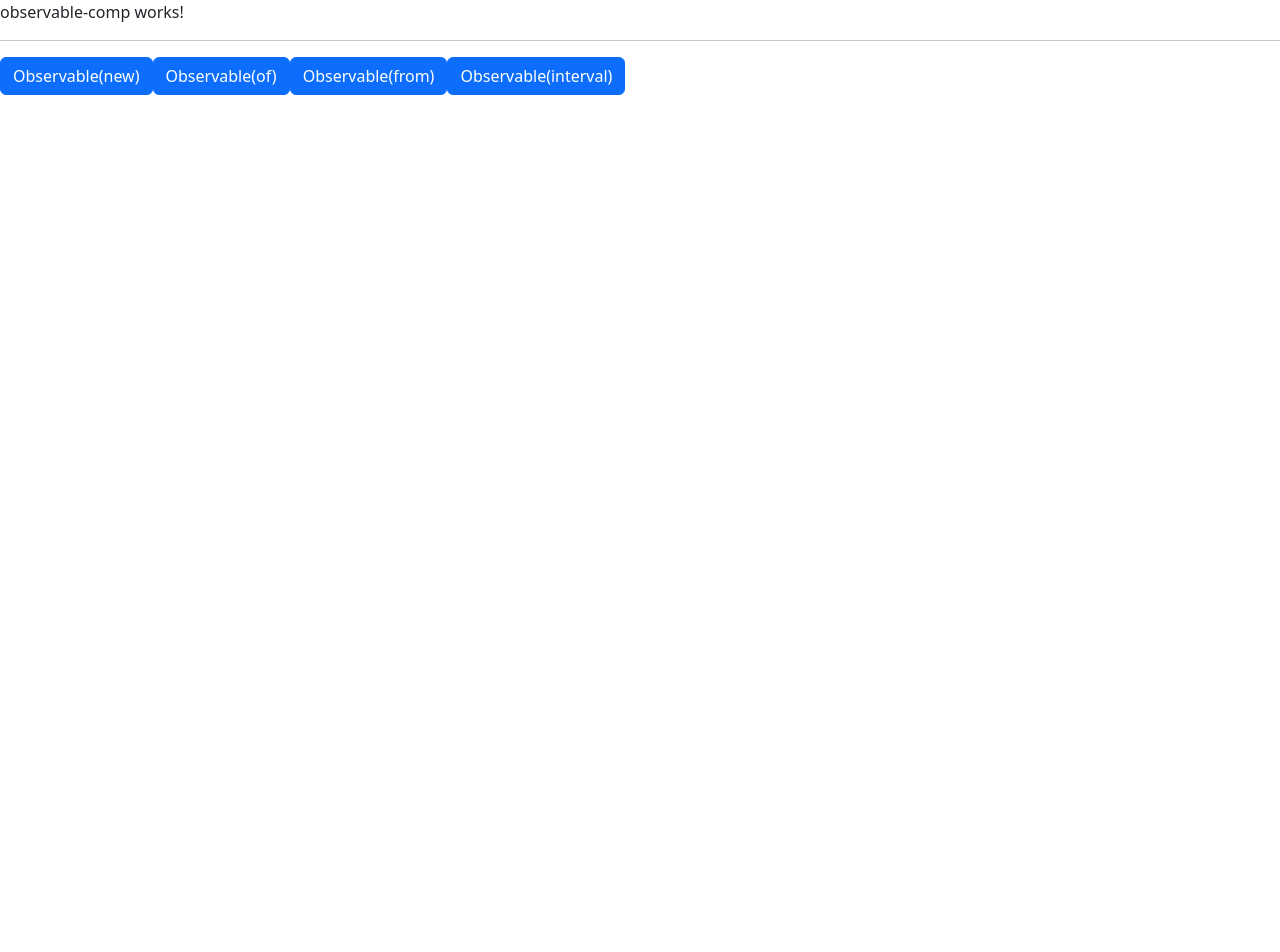
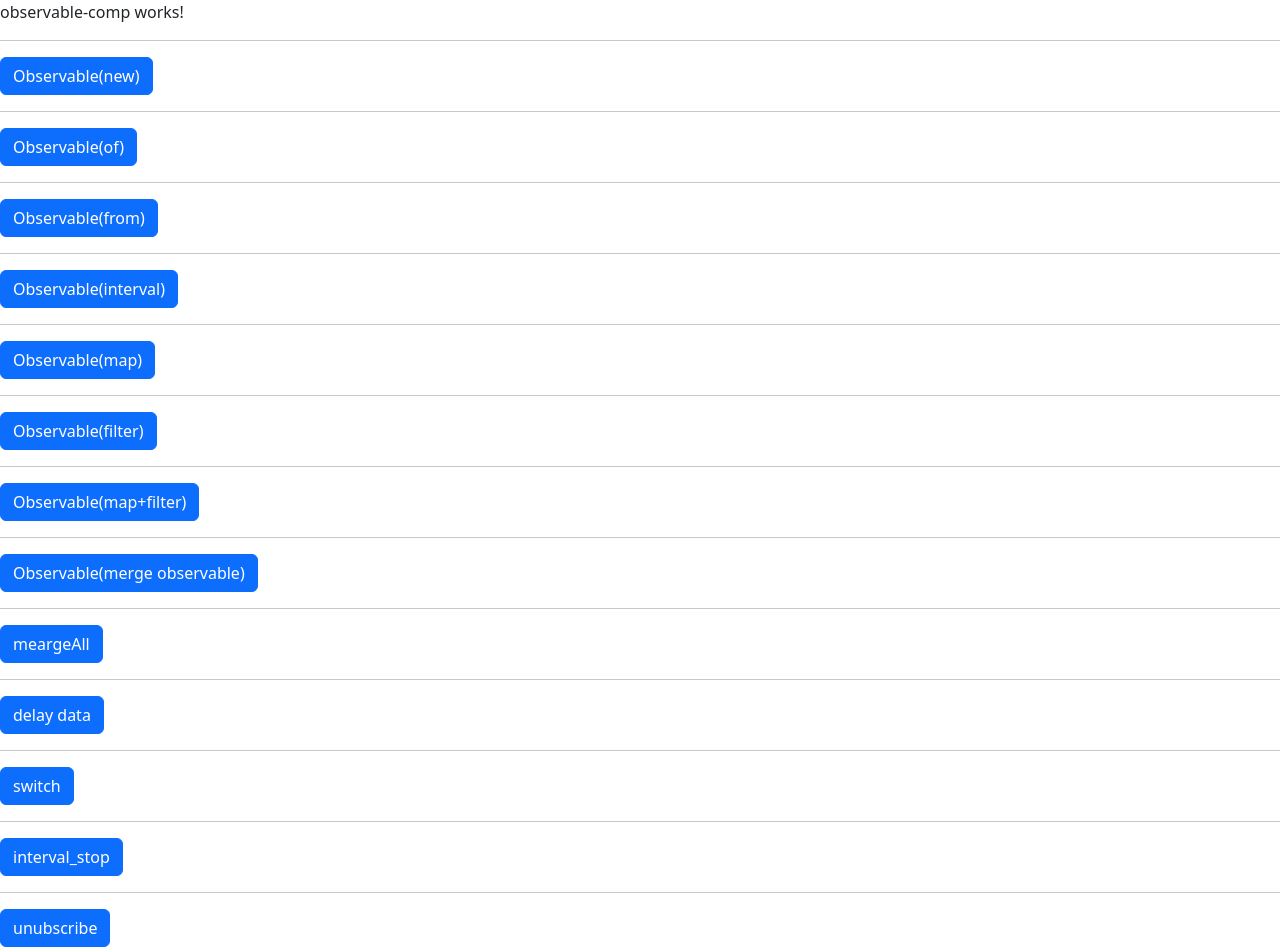
Before and after one commit to dummy127/Angular_PV, an Angular app in the folder secondapp/: page / in a window 1280 px wide. Shown: the top 952 px of the page. Before the commit the page ends 800 px from the top, so only its background shows below. Built offline with nearby package versions, Linux system fonts and the light colour scheme.

Commit message:
04-05-2025

```diff
--- a/secondapp/src/app/observable-comp/observable-comp.component.html
+++ b/secondapp/src/app/observable-comp/observable-comp.component.html
@@ -1,6 +1,16 @@
 <p>observable-comp works!</p>
 <hr>
-<button class="btn btn-primary" (click)="data_get()">Observable(new)</button>
-<button class="btn btn-primary" (click)="data_get2()">Observable(of)</button>
-<button class="btn btn-primary" (click)="data_get3()">Observable(from)</button>
-<button class="btn btn-primary" (click)="data_get4()">Observable(interval)</button>
+<button class="btn btn-primary" (click)="data_get()">Observable(new)</button><hr>
+<button class="btn btn-primary" (click)="data_get2()">Observable(of)</button><hr>
+<button class="btn btn-primary" (click)="data_get3()">Observable(from)</button><hr>
+<button class="btn btn-primary" (click)="data_get4()">Observable(interval)</button><hr>
+<button class="btn btn-primary" (click)="data_get5()">Observable(map)</button><hr>
+<button class="btn btn-primary" (click)="data_get6()">Observable(filter)</button><hr>
+<button class="btn btn-primary" (click)="data_get7()">Observable(map+filter)</button><hr>
+<button class="btn btn-primary" (click)="data_get8()">Observable(merge observable)</button><hr>
+<button class="btn btn-primary" (click)="data_get9()">meargeAll</button><hr>
+<button class="btn btn-primary" (click)="data_get10()">delay data</button><hr>
+<button class="btn btn-primary" (click)="data_get11()">switch</button><hr>
+<button class="btn btn-primary" (click)="data_get12()">interval_stop</button><hr>
+<button class="btn btn-primary" (click)="stop_subscription()">unubscribe</button><hr>
+<button class="btn btn-primary" (click)="data_get13()">exception handling</button><hr>
--- a/secondapp/src/app/observable-comp/observable-comp.component.ts
+++ b/secondapp/src/app/observable-comp/observable-comp.component.ts
@@ -1,5 +1,24 @@
 import { Component } from '@angular/core';
-import { Observable, of,from, interval,pipe, take} from 'rxjs';
+import { count } from 'console';
+import {
+  Observable,
+  of,
+  from,
+  interval,
+  pipe,
+  take,
+  map,
+  filter,
+  merge,
+  mergeAll,
+  delay,
+  switchAll,
+  switchMap,
+  throwError,
+  catchError,
+  retry,
+
+} from 'rxjs';
 
 @Component({
   selector: 'app-observable-comp',
@@ -9,67 +28,163 @@ import { Observable, of,from, interval,pipe, take} from 'rxjs';
 })
 export class ObservableCompComponent {
   observable1 = new Observable((aradhya) => {
-
-    setTimeout(()=>{aradhya.next("this is first setTimeout method"),1000})
-    setTimeout(()=>{aradhya.next("this is second setTimeout method"),2000})
-    setTimeout(()=>{aradhya.next("this is third setTimeout method"),3000})
-    setTimeout(()=>{aradhya.complete(),5000})
+    setTimeout(() => {
+      aradhya.next('this is first setTimeout method'), 1000;
+    });
+    setTimeout(() => {
+      aradhya.next('this is second setTimeout method'), 2000;
+    });
+    setTimeout(() => {
+      aradhya.next('this is third setTimeout method'), 3000;
+    });
+    setTimeout(() => {
+      aradhya.complete(), 5000;
+    });
     // aradhya.next('is this is data == observer1');
     // aradhya.next('is this is data == observer2');
     // aradhya.next('is this is data == observer3');
     // aradhya.next('is this is data == observer4');
     //aradhya.error(new Error ("something went wrong"))
-    aradhya.next(787)
-    aradhya.next(123)
-    aradhya.complete();//after complete you cannot sent any data
+    aradhya.next(787);
+    aradhya.next(123);
+    aradhya.complete(); //after complete you cannot sent any data
   });
 
   data_get() {
     this.observable1.subscribe({
-      next: (mydata) => console.log("Emitted value",mydata),
-      error: (myerror) => console.log(myerror.message),//.message to show only message not the whole objects in console
+      next: (mydata) => console.log('Emitted value', mydata),
+      error: (myerror) => console.log(myerror.message), //.message to show only message not the whole objects in console
       complete: () => console.log('data fetched successfully'),
     });
   }
 
+  observable2 = of([564, 64, 56587, 9], 777, 'aradhya', 'ambole');
 
-  observable2 = of ([564,64,56587,9],777,"aradhya","ambole")
-
-  data_get2(){
-
+  data_get2() {
     this.observable2.subscribe({
-
-      next:(myvalue)=>console.log("Emitted value",myvalue),
-      complete: () => console.log("data Fetched successfully")
-    })
-
-
-
-
+      next: (myvalue) => console.log('Emitted value', myvalue),
+      complete: () => console.log('data Fetched successfully'),
+    });
   }
 
+  data_get3() {
+    from([546, 87984, 6, 97854, 688, 77]).subscribe({
+      next: (myvalue) => console.log('Emitted value', myvalue),
+      complete: () => console.log('data Fetched successfully'),
+    });
+  }
 
-  data_get3(){
+  data_get4() {
+    interval(1000)
+      .pipe(take(45))
+      .subscribe({
+        next: (myvalue) => console.log(myvalue),
+      });
+  }
 
-       from ([546,87984,6,97854,688,77]).subscribe({
+  data_get5() {
+    of(98, 7984, 849, 846, 4, 849, 49)
+      .pipe(map((value) => value ** 2))
+      .subscribe({
+        next: (value) => console.log(value),
+      });
+  }
 
-        next:(myvalue)=>console.log("Emitted value",myvalue),
-        complete: () => console.log("data Fetched successfully")
-      })
+  data_get6() {
+    of(98, 7984, 849, 846, 41, 849, 49)
+      .pipe(filter((value) => value % 2 != 0))
+      .subscribe({
+        next: (value) => console.log(value),
+      });
+  }
 
+  data_get7() {
+    of(98, 7984, 849, 846, 41, 849, 49)
+      .pipe(
+        filter((value) => value % 2 != 0),
+        map((value) => 'value given by the filter is ' + value)
+      )
+      .subscribe({ next: (value) => console.log(value) });
+  }
 
+  data_get8() {
+    merge(
+      from('this is obsrvable no.1 using from '),
+      of('this is observable no.2 using of')
+    ).subscribe({
+      next: (value) => console.log(value),
+    });
+  }
+
+  data_get9() {
+    from('ARADHYA_AMBOLE')
+      .pipe(
+        map((value) => of(value)),
+        mergeAll() //to get only values not observables use mapAll instead of map above
+      )
+      .subscribe({
+        next: (value) => console.log(value),
+      });
+  }
+
+  data_get10() {
+    of(489846, 18, 84, 61, 8498, 684, 8)
+      .pipe(delay(3000))
+      .subscribe({
+        next: (value) => console.log(value),
+      });
+  }
+
+  data_get11() {
+    of(554, 4654, 651, 61565, 1651, 6, 6156, 778, '444')
+      .pipe(
+        switchMap((values) => of(values).pipe(delay(2000)))
+        // switchAll()
+      )
+      .subscribe({
+        next: (value) => console.log(value),
+      });
   }
 
 
 
-  data_get4(){
+  my_interval = interval(1000)
+  interval_subscription:any
 
-    interval(1000).pipe(take(45)).subscribe({
+  data_get12(){
+   this.interval_subscription =  this.my_interval.subscribe({
+      next:(value)=>console.log(value)
+    })
+  }
 
-      next:(myvalue)=>console.log(myvalue)
-    })
+  stop_subscription(){
+    this.interval_subscription.unsubscribe()
+  }
 
-  }
+//copy from github
+data_get13(){
+
+  of(65,651,464,619,4981,9984,89)
+  .pipe(map((value) => {
+    if(value==619){
+      throw new Error("something went wrong")
+    }
+    return value
+  }),
+
+  retry(1),
+  catchError((error)=>{
+    console.log(error.message)
+    return of ("A","B","C")
+  })
+
+)
+  .subscribe({
+    next: (value) => console.log(value),
+  });
+
+//console.log(count)
+}
 
 
 }
```
